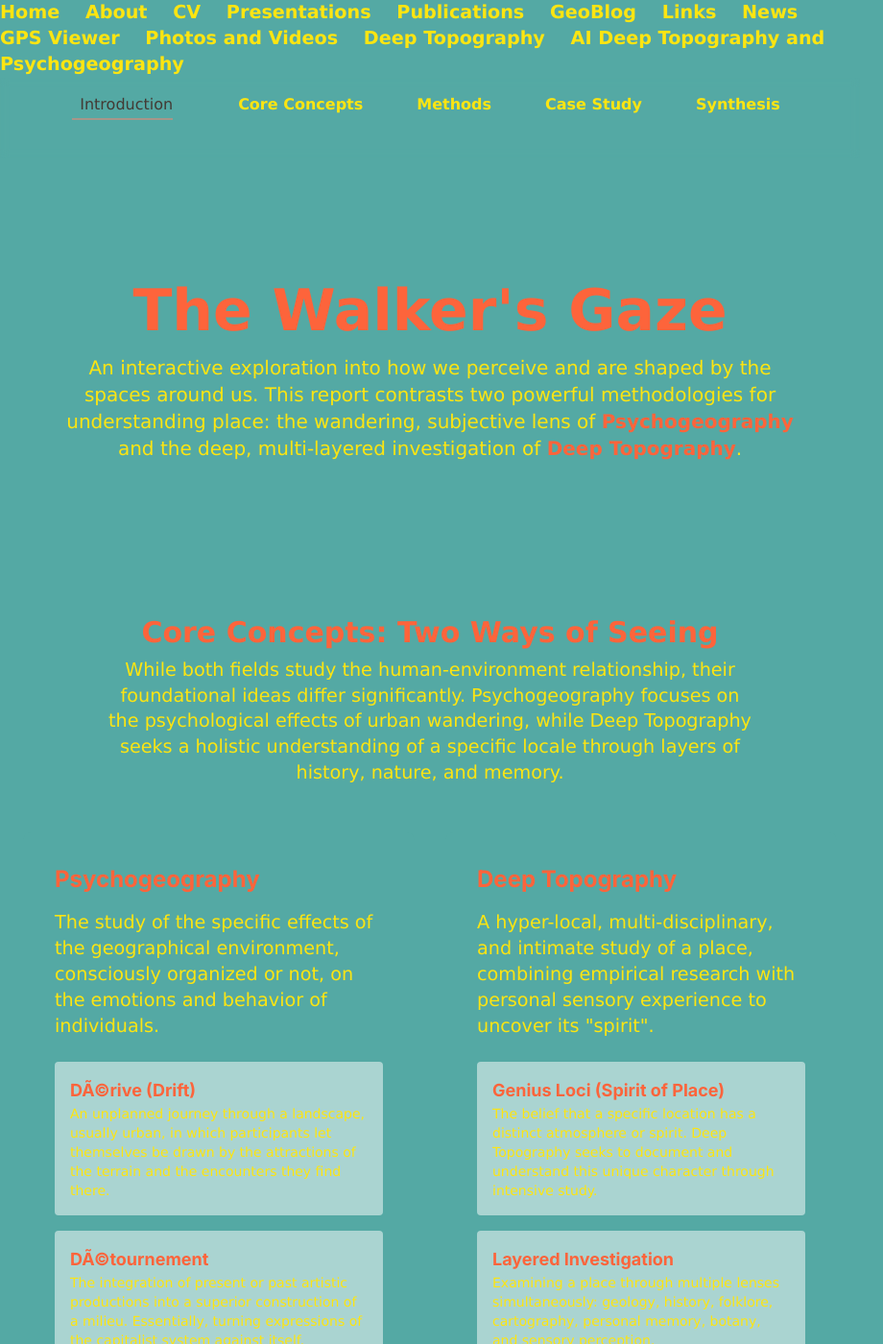
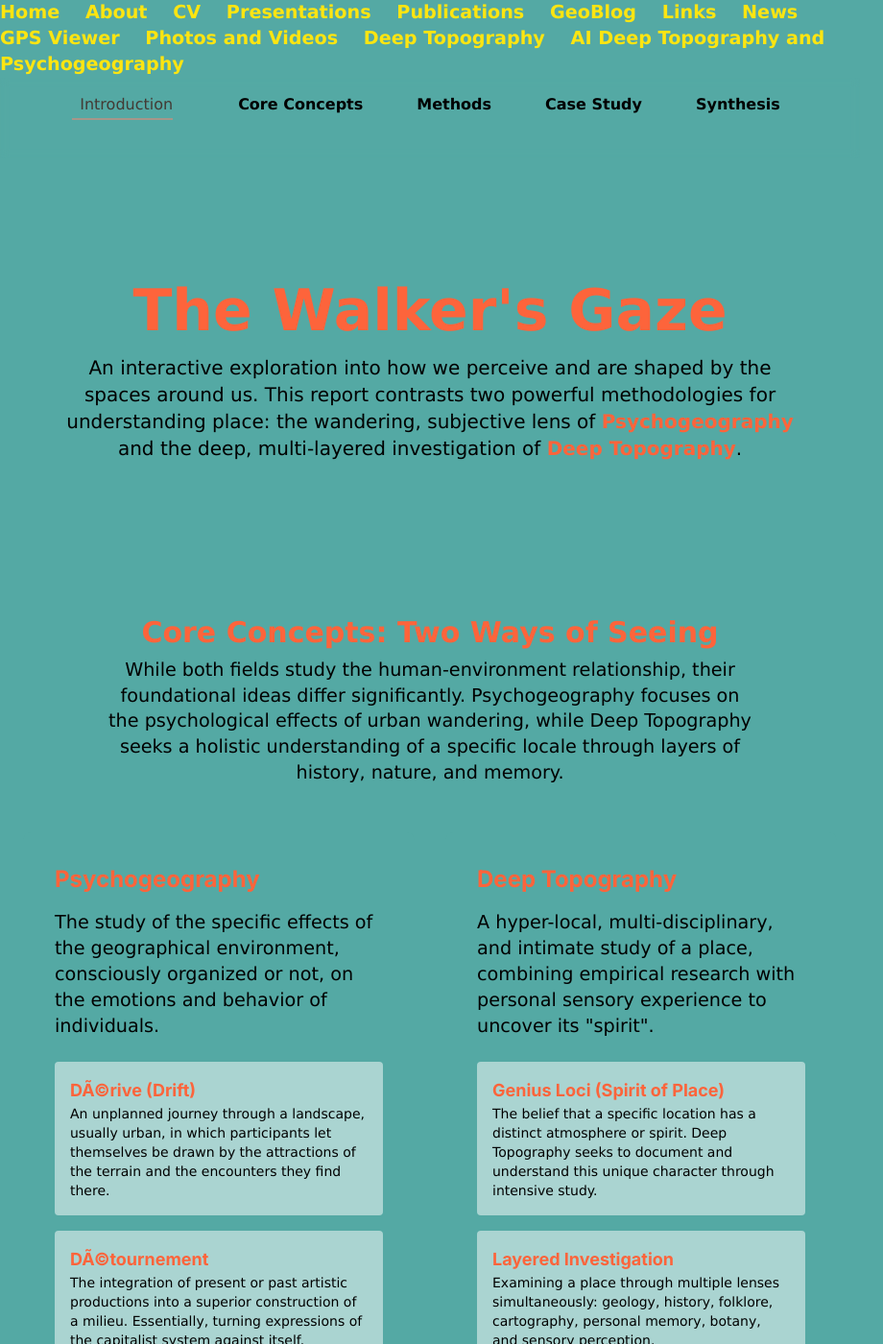
Before and after one commit to ltclasper/ltclasper.github.io, a Jekyll site: the page built from AI Deep Topography and Psychogeography/index.html, in a window 1280 px wide and 1400 px high. Shown: the whole window at 96% size, without its empty margins (0-920 px from the left). Built offline with Jekyll 4.4.1, drawn with Linux system fonts in a browser that asks for light colours; nearby versions of some CDN libraries.

Commit message:
Update index.html

```diff
--- a/AI Deep Topography and Psychogeography/index.html
+++ b/AI Deep Topography and Psychogeography/index.html
@@ -25,8 +25,8 @@ title: AI Deep Topography and Psychogeography
             color: #FDE511; /* yellow*/
         }
         .accent-bg { background-color: #54A9A4; } /* blue green */
-        .accent-text { color: #FDE511; } /* yellow */
-        .highlight-border { border-color: #FD643B; } /* pinky orange */
+        .accent-text { color: #000000; } /* black */
+        .highlight-border { border-color: #FDE511; } /* yellow */
         .highlight-text { color: #FD643B; }
         .sticky-nav {
             position: sticky;
```
